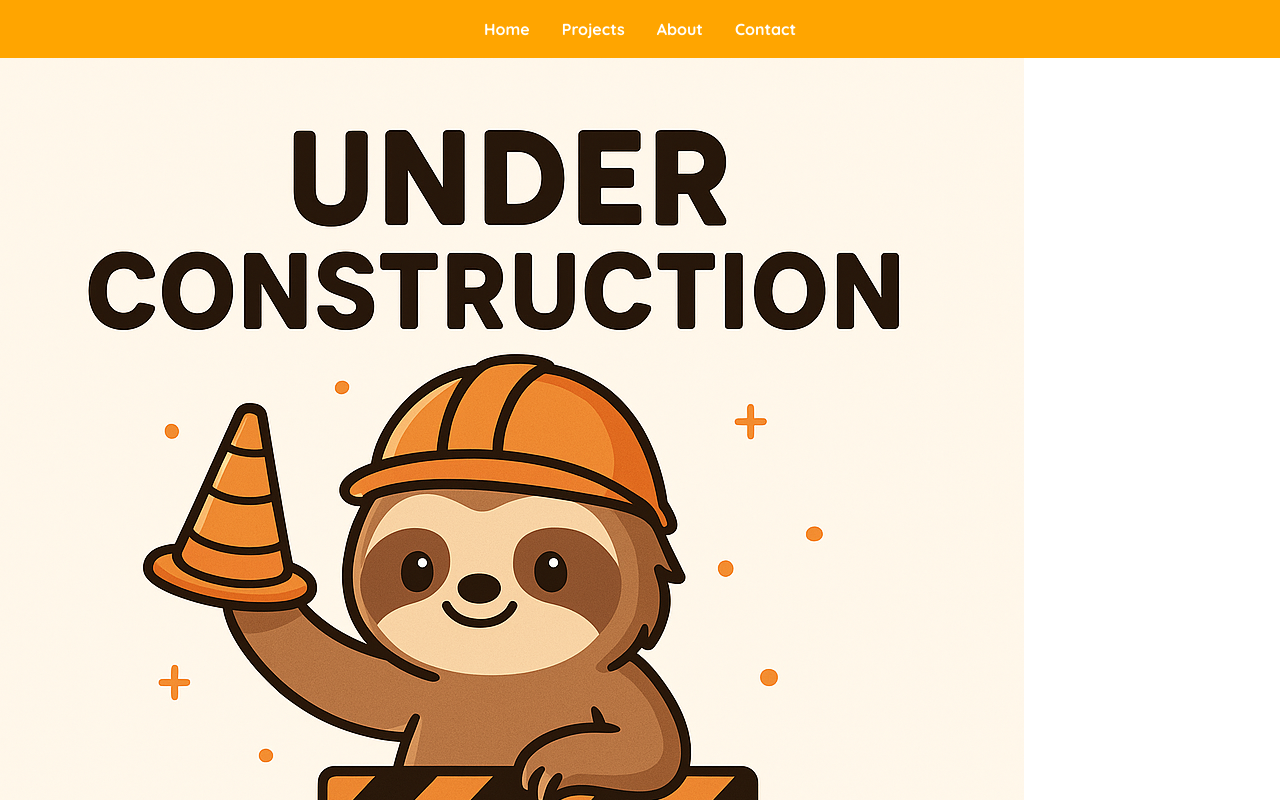
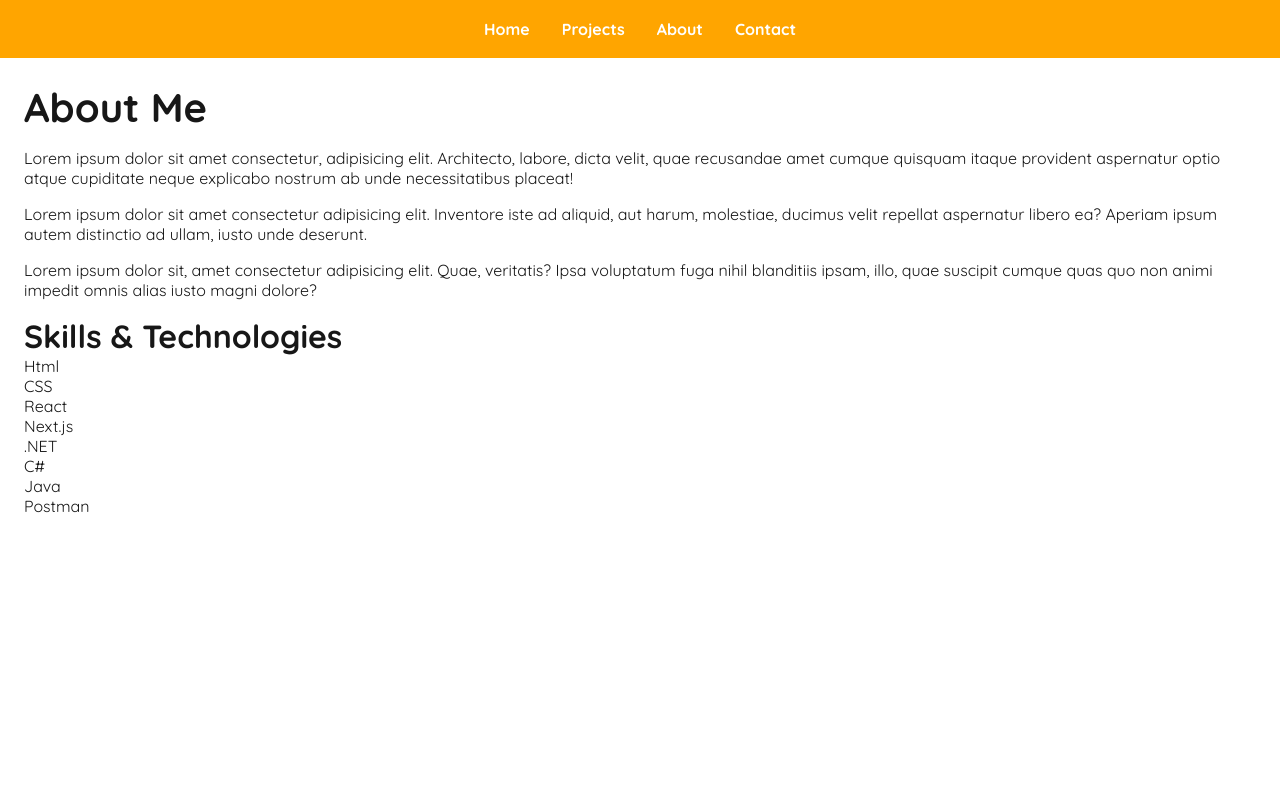
Before and after one commit to SallyResch/portfolio2.0, a Next.js app: page /about in a window 1280 px wide. Shown: the top 800 px of the page. Built offline with nearby package versions, Linux system fonts and the light colour scheme.

Commit message:
added About info

```diff
--- a/app/about/page.jsx
+++ b/app/about/page.jsx
@@ -1,10 +1,29 @@
 import React from 'react'
-import sloth from "../../public/cuteslothworker.png"
-import Image from 'next/image'
+import styles from "./page.module.css"
 export default function about() {
   return (
-    <div>
-      <Image src={sloth} alt='sloth working'/>
+    <div className={styles.container}>
+      <section>
+        <h1 className={styles.heading}>About Me</h1>
+          <div className={styles.textContainer}>
+            <p className={styles.text}>Lorem ipsum dolor sit amet consectetur, adipisicing elit. Architecto, labore, dicta velit, quae recusandae amet cumque quisquam itaque provident aspernatur optio atque cupiditate neque explicabo nostrum ab unde necessitatibus placeat!</p>
+            <p className={styles.text}>Lorem ipsum dolor sit amet consectetur adipisicing elit. Inventore iste ad aliquid, aut harum, molestiae, ducimus velit repellat aspernatur libero ea? Aperiam ipsum autem distinctio ad ullam, iusto unde deserunt.</p>
+            <p className={styles.text}>Lorem ipsum dolor sit, amet consectetur adipisicing elit. Quae, veritatis? Ipsa voluptatum fuga nihil blanditiis ipsam, illo, quae suscipit cumque quas quo non animi impedit omnis alias iusto magni dolore?</p>
+          </div>
+      </section>
+      <section>
+        <h2>Skills & Technologies</h2>
+        <div className={styles.skillsContainer}>
+          <div>Html</div>
+          <div>CSS</div>
+          <div>React</div>
+          <div>Next.js</div>
+          <div>.NET</div>
+          <div>C#</div>
+          <div>Java</div>
+          <div>Postman</div>
+        </div>
+      </section>
     </div>
   )
 }
--- /dev/null
+++ b/app/about/page.module.css
@@ -0,0 +1,9 @@
+.container{
+    margin: 1.5rem;
+}
+.heading{
+    padding-bottom: 1rem;
+}
+.text{
+    padding-bottom: 1rem;
+}
```
